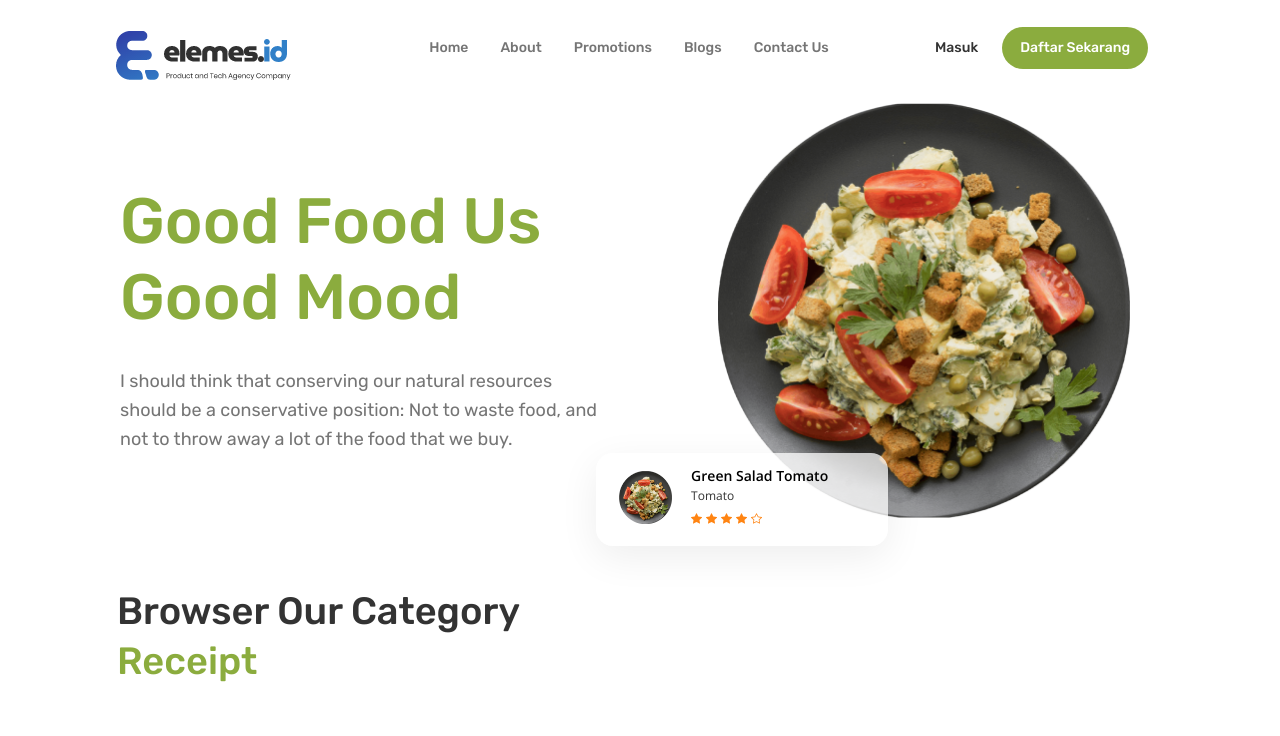
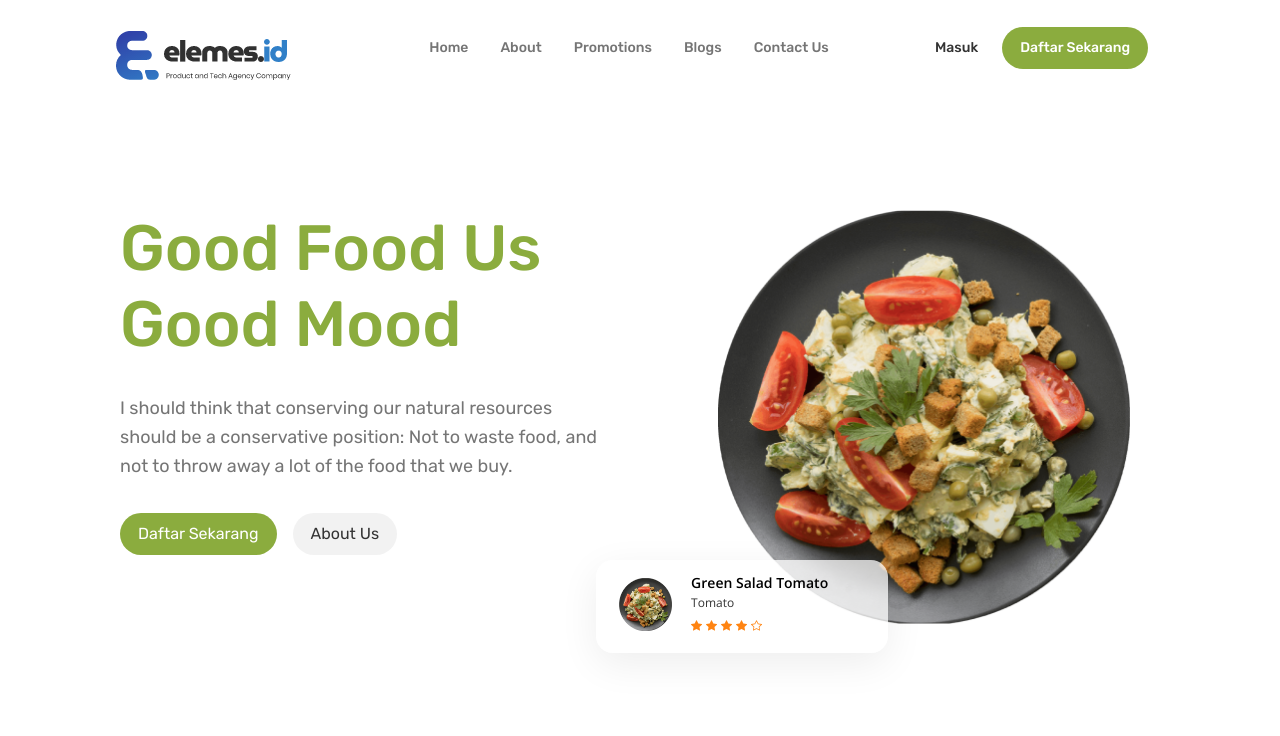
Before and after one commit to tian-1800/semele, a React (Create React App) app: page / in a window 1280 px wide. Shown: the top 736 px of the page. Built offline with nearby package versions, Linux system fonts and the light colour scheme.

Commit message:
refactor hero section

```diff
--- a/src/App.css
+++ b/src/App.css
@@ -23,7 +23,7 @@ footer {
   margin: 5.5rem 0 2rem 0;
 }
 
-.btn, .btn__masuk {
+.btn, .btn__about, .btn__masuk {
   background-color: #8bac3e;
   color: #fff;
   display: flex;
@@ -33,6 +33,12 @@ footer {
 .btn__masuk {
   justify-content: center;
   height: 2.625rem;
+  border-radius: 1.3125rem;
+  padding: 0.625rem 1.125rem;
+}
+.btn__about {
+  color: #333333;
+  background-color: #f2f2f2;
   border-radius: 1.3125rem;
   padding: 0.625rem 1.125rem;
 }
@@ -81,31 +87,30 @@ footer {
 }
 
 .hero {
-  padding: 0 9.375rem 0 7.5rem;
-  margin-top: 0.4375rem;
-  display: flex;
-  justify-content: space-between;
-}
-.hero__left {
-  max-width: 30.125rem;
-  padding-top: 4.96875rem;
+  margin: 7.09375rem 9.375rem 0 7.5rem;
   display: flex;
   flex-direction: column;
   gap: 2rem;
+  position: relative;
+  margin-bottom: 12.170625rem;
 }
 .hero__title {
+  max-width: 30.125rem;
   font-size: 4rem;
   color: #8bac3e;
   font-weight: 500;
 }
 .hero__text {
+  max-width: 30.125rem;
   color: #757575;
   font-size: 1.125rem;
   line-height: 1.8125rem;
   font-weight: 400;
 }
-.hero__right {
-  position: relative;
+.hero__teaser {
+  position: absolute;
+  right: 0;
+  top: 0;
 }
 .hero__teaser-large {
   width: 25.80625rem;
@@ -115,6 +120,10 @@ footer {
   position: absolute;
   left: -7.5625rem;
   top: 21.889375rem;
+}
+.hero__container-btn {
+  display: flex;
+  gap: 1rem;
 }
 
 .inset {
--- a/src/components/Hero.jsx
+++ b/src/components/Hero.jsx
@@ -14,15 +14,8 @@ const Hero = () => {
 
   return (
     <div className="hero">
-      <div className="hero__left">
-        <h3 className="hero__title">Good Food Us Good Mood</h3>
-        <p className="hero__text">
-          I should think that conserving our natural resources should be a
-          conservative position: Not to waste food, and not to throw away a lot
-          of the food that we buy.
-        </p>
-      </div>
-      <div className="hero__right">
+      <h3 className="hero__title">Good Food Us Good Mood</h3>
+      <div className="hero__teaser">
         <img src={img} alt={name} className="hero__teaser-large" />
         <div className="hero__inset inset">
           <img src={img} alt={name} className="inset__img" />
@@ -33,6 +26,15 @@ const Hero = () => {
           </div>
         </div>
       </div>
+      <p className="hero__text">
+        I should think that conserving our natural resources should be a
+        conservative position: Not to waste food, and not to throw away a lot of
+        the food that we buy.
+      </p>
+      <div className="hero__container-btn">
+        <div className="hero__btn btn__masuk">Daftar Sekarang</div>
+        <div className="hero__btn btn__about">About Us</div>
+      </div>
     </div>
   );
 };
--- a/src/scss/__global.scss
+++ b/src/scss/__global.scss
@@ -39,6 +39,14 @@ footer {
     padding: 0.625rem 1.125rem;
   }
 
+  &__about {
+    @extend .btn;
+    color: $text-dark;
+    background-color: #f2f2f2;
+    border-radius: 1.3125rem;
+    padding: 0.625rem 1.125rem;
+  }
+
   &__chevron {
     font-size: 1.134375rem;
     width: 2.0625rem;
--- a/src/scss/__hero.scss
+++ b/src/scss/__hero.scss
@@ -1,33 +1,30 @@
 .hero {
-  padding: 0 9.375rem 0 7.5rem;
-  margin-top: 0.4375rem;
+  margin: 7.09375rem 9.375rem 0 7.5rem;
   display: flex;
-  //   gap: 10.125rem;
-  justify-content: space-between;
-
-  &__left {
-    max-width: 30.125rem;
-    padding-top: 4.96875rem;
-    display: flex;
-    flex-direction: column;
-    gap: 2rem;
-  }
+  flex-direction: column;
+  gap: 2rem;
+  position: relative;
+  margin-bottom: 12.170625rem;
 
   &__title {
+    max-width: 30.125rem;
     font-size: 4rem;
     color: $primary-green;
     font-weight: 500;
   }
 
   &__text {
+    max-width: 30.125rem;
     color: $text-light;
     font-size: 1.125rem;
     line-height: 1.8125rem;
     font-weight: 400;
   }
 
-  &__right {
-    position: relative;
+  &__teaser {
+    position: absolute;
+    right: 0;
+    top: 0;
   }
 
   &__teaser-large {
@@ -39,6 +36,11 @@
     position: absolute;
     left: -7.5625rem;
     top: 21.889375rem;
+  }
+
+  &__container-btn {
+    display: flex;
+    gap: 1rem;
   }
 }
 
```
Also changed, not shown: 1 other file (tests, documents, lock files or other folders).
